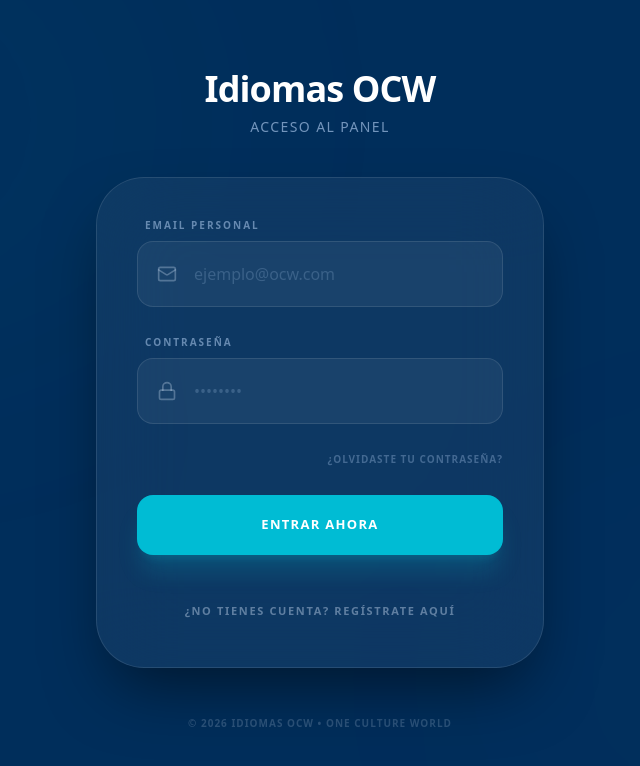
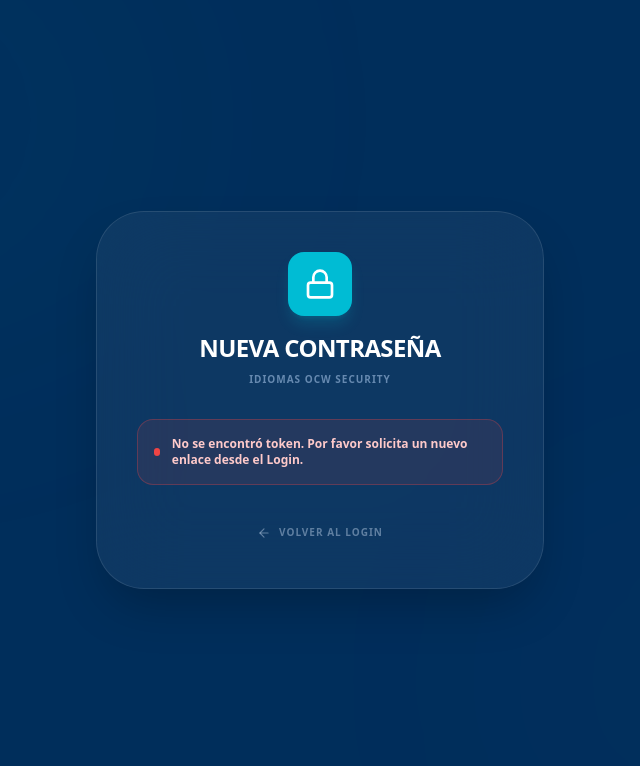
Before and after one commit to Idiomasocw-Org/certificate-generator-frontend, a React (Vite) app: page /reset-password in a window 1280 px wide. Before the commit this address led to /. Shown: the top 766 px of the page, without its empty margins (320-960 px from the left). Built offline with nearby package versions, Linux system fonts and the light colour scheme; no server answers.

Commit message:
feat: corrección de flujo de reset de contraseña y mejoras de accesibilidad

```diff
--- a/src/App.tsx
+++ b/src/App.tsx
@@ -23,7 +23,7 @@ function App() {
           <Routes>
             <Route path="/" element={<Login />} />
             <Route path="/login" element={<Login />} />
-            <Route path="/reset-password/:token" element={<ResetPassword />} />
+            <Route path="/reset-password" element={<ResetPassword />} />
             <Route
               path="/dashboard"
               element={
--- a/src/context/AuthContext.tsx
+++ b/src/context/AuthContext.tsx
@@ -71,7 +71,7 @@ export function AuthProvider({ children }: { children: React.ReactNode }) {
         setUser(null);
       }
     } catch (error) {
-      console.error("Error fetching user session:", error);
+      console.error("Error al obtener la sesión del usuario:", error);
       setUser(null);
     } finally {
       setLoading(false);
--- a/src/pages/Dashboard.tsx
+++ b/src/pages/Dashboard.tsx
@@ -94,10 +94,10 @@ export default function Dashboard() {
       setError(null);
       setRefreshHistory(prev => !prev);
 
-      // Show success toast
+      // Mostrar aviso de éxito
       showToast(`Certificado generado para ${studentName}`, 'success');
     } catch (error: any) {
-      console.error(error);
+      console.error("Error al generar certificado:", error);
       const errorMsg = error.message || 'Error al conectar con el servidor';
       setError(errorMsg);
       showToast(errorMsg, 'error');
@@ -165,8 +165,10 @@ export default function Dashboard() {
 
               <div className="space-y-4">
                 <div>
-                  <label className="text-[10px] font-black text-gray-400 uppercase tracking-widest ml-1 mb-2 block">Contraseña Actual</label>
+                  <label htmlFor="oldPassword" className="text-[10px] font-black text-gray-400 uppercase tracking-widest ml-1 mb-2 block pointer-events-none">Contraseña Actual</label>
                   <input
+                    id="oldPassword"
+                    name="oldPassword"
                     type="password"
                     required
                     className="w-full bg-gray-50 border border-gray-100 rounded-2xl px-5 py-4 focus:outline-none focus:ring-4 focus:ring-[#00bcd4]/10 focus:border-[#00bcd4]/40 transition-all font-semibold"
@@ -175,19 +177,24 @@ export default function Dashboard() {
                   />
                 </div>
                 <div>
-                  <label className="text-[10px] font-black text-gray-400 uppercase tracking-widest ml-1 mb-2 block">Nueva Contraseña</label>
+                  <label htmlFor="newPassword" className="text-[10px] font-black text-gray-400 uppercase tracking-widest ml-1 mb-2 block pointer-events-none">Nueva Contraseña</label>
                   <input
+                    id="newPassword"
+                    name="newPassword"
                     type="password"
                     required
-                    minLength={6}
+                    minLength={8}
                     className="w-full bg-gray-50 border border-gray-100 rounded-2xl px-5 py-4 focus:outline-none focus:ring-4 focus:ring-[#00bcd4]/10 focus:border-[#00bcd4]/40 transition-all font-semibold"
                     value={passwordForm.newPassword}
                     onChange={e => setPasswordForm({ ...passwordForm, newPassword: e.target.value })}
                   />
+                  <p className="text-[9px] text-gray-400 mt-1 ml-1">Mín. 8 caracteres, 1 mayúscula y 1 número</p>
                 </div>
                 <div>
-                  <label className="text-[10px] font-black text-gray-400 uppercase tracking-widest ml-1 mb-2 block">Confirmar Nueva Contraseña</label>
+                  <label htmlFor="confirmPassword" className="text-[10px] font-black text-gray-400 uppercase tracking-widest ml-1 mb-2 block pointer-events-none">Confirmar Nueva Contraseña</label>
                   <input
+                    id="confirmPassword"
+                    name="confirmPassword"
                     type="password"
                     required
                     className="w-full bg-gray-50 border border-gray-100 rounded-2xl px-5 py-4 focus:outline-none focus:ring-4 focus:ring-[#00bcd4]/10 focus:border-[#00bcd4]/40 transition-all font-semibold"
@@ -228,12 +235,14 @@ export default function Dashboard() {
 
             <form onSubmit={handleSubmit} className="p-8 space-y-6">
               <div>
-                <label className="text-[10px] font-black text-gray-400 uppercase tracking-[0.15em] ml-1 mb-2.5 block">Nombre del Estudiante</label>
+                <label htmlFor="studentName" className="text-[10px] font-black text-gray-400 uppercase tracking-[0.15em] ml-1 mb-2.5 block pointer-events-none">Nombre del Estudiante</label>
                 <div className="relative group">
-                  <div className="absolute left-4 top-1/2 -translate-y-1/2 text-gray-300 transition-colors group-focus-within:text-[#00bcd4]">
+                  <div className="absolute left-4 top-1/2 -translate-y-1/2 text-gray-300 transition-colors group-focus-within:text-[#00bcd4] pointer-events-none">
                     <User size={20} />
                   </div>
                   <input
+                    id="studentName"
+                    name="studentName"
                     className="w-full bg-gray-50/50 border border-gray-100 rounded-2xl pl-12 pr-4 py-4 focus:outline-none focus:ring-4 focus:ring-[#00bcd4]/10 focus:bg-white focus:border-[#00bcd4]/40 transition-all text-sm font-semibold text-[#002e5b] placeholder:text-gray-300"
                     placeholder="Ej: Barbara Arias"
                     value={studentName}
@@ -244,12 +253,14 @@ export default function Dashboard() {
               </div>
 
               <div>
-                <label className="text-[10px] font-black text-gray-400 uppercase tracking-[0.15em] ml-1 mb-2.5 block">Nivel CEFR</label>
+                <label htmlFor="level" className="text-[10px] font-black text-gray-400 uppercase tracking-[0.15em] ml-1 mb-2.5 block pointer-events-none">Nivel CEFR</label>
                 <div className="relative group">
-                  <div className="absolute left-4 top-1/2 -translate-y-1/2 text-gray-300 transition-colors group-focus-within:text-[#00bcd4]">
+                  <div className="absolute left-4 top-1/2 -translate-y-1/2 text-gray-300 transition-colors group-focus-within:text-[#00bcd4] pointer-events-none">
                     <Award size={20} />
                   </div>
                   <select
+                    id="level"
+                    name="level"
                     className="w-full bg-gray-50/50 border border-gray-100 rounded-2xl pl-12 pr-10 py-4 focus:outline-none focus:ring-4 focus:ring-[#00bcd4]/10 focus:bg-white focus:border-[#00bcd4]/40 transition-all text-sm font-semibold text-[#002e5b] appearance-none cursor-pointer"
                     value={level}
                     onChange={e => setLevel(e.target.value)}
@@ -266,12 +277,14 @@ export default function Dashboard() {
               </div>
 
               <div>
-                <label className="text-[10px] font-black text-gray-400 uppercase tracking-[0.15em] ml-1 mb-2.5 block">Fecha de Emisión</label>
+                <label htmlFor="issueDate" className="text-[10px] font-black text-gray-400 uppercase tracking-[0.15em] ml-1 mb-2.5 block pointer-events-none">Fecha de Emisión</label>
                 <div className="relative group">
-                  <div className="absolute left-4 top-1/2 -translate-y-1/2 text-gray-300 transition-colors group-focus-within:text-[#00bcd4]">
+                  <div className="absolute left-4 top-1/2 -translate-y-1/2 text-gray-300 transition-colors group-focus-within:text-[#00bcd4] pointer-events-none">
                     <Calendar size={20} />
                   </div>
                   <input
+                    id="issueDate"
+                    name="issueDate"
                     type="date"
                     className="w-full bg-gray-50/50 border border-gray-100 rounded-2xl pl-12 pr-4 py-4 focus:outline-none focus:ring-4 focus:ring-[#00bcd4]/10 focus:bg-white focus:border-[#00bcd4]/40 transition-all text-sm font-semibold text-[#002e5b] cursor-pointer"
                     value={date}
@@ -304,7 +317,7 @@ export default function Dashboard() {
         </div>
 
         <div className="lg:col-span-7">
-          <div className="bg-white rounded-[2.5rem] p-10 shadow-[0_20px_50px_rgba(0,0,0,0.04)] border border-gray-100 min-h-full transition-all hover:shadow-[0_20px_60px_rgba(0,0,0,0.06)]">
+          <div className="bg-white rounded-[2.5rem] p-10 shadow-[0_20px_50px_rgba(0,0,0,0.04)] border border-gray-100 min-h-full transition-all hover:shadow-[0_20px_60px_rgba(0,0,0,0.06)] overflow-hidden">
             <CertificateHistory refreshHistory={refreshHistory} />
           </div>
         </div>
--- a/src/pages/Login.tsx
+++ b/src/pages/Login.tsx
@@ -96,10 +96,12 @@ export default function Login() {
 
           <form onSubmit={handleAuth} className="space-y-7">
             <div className="space-y-2">
-              <label className="text-[10px] font-bold text-blue-200/50 uppercase tracking-[0.2em] ml-2 block">Email Personal</label>
+              <label htmlFor="email" className="text-[10px] font-bold text-blue-200/50 uppercase tracking-[0.2em] ml-2 block pointer-events-none">Email Personal</label>
               <div className="relative">
-                <Mail className="absolute left-5 top-1/2 -translate-y-1/2 text-blue-100/30 w-5 h-5" />
+                <Mail className="absolute left-5 top-1/2 -translate-y-1/2 text-blue-100/30 w-5 h-5 pointer-events-none" />
                 <input
+                  id="email"
+                  name="email"
                   type="email"
                   value={email}
                   onChange={(e) => setEmail(e.target.value)}
@@ -111,10 +113,12 @@ export default function Login() {
             </div>
 
             <div className="space-y-2">
-              <label className="text-[10px] font-bold text-blue-200/50 uppercase tracking-[0.2em] ml-2 block">Contraseña</label>
+              <label htmlFor="password" className="text-[10px] font-bold text-blue-200/50 uppercase tracking-[0.2em] ml-2 block pointer-events-none">Contraseña</label>
               <div className="relative">
-                <Lock className="absolute left-5 top-1/2 -translate-y-1/2 text-blue-100/30 w-5 h-5" />
+                <Lock className="absolute left-5 top-1/2 -translate-y-1/2 text-blue-100/30 w-5 h-5 pointer-events-none" />
                 <input
+                  id="password"
+                  name="password"
                   type="password"
                   value={password}
                   onChange={(e) => setPassword(e.target.value)}
@@ -186,10 +190,12 @@ export default function Login() {
 
             <form onSubmit={handleForgotPassword} className="space-y-6">
               <div className="space-y-2">
-                <label className="text-[10px] font-bold text-blue-200/50 uppercase tracking-widest ml-2 block">Email</label>
+                <label htmlFor="forgotEmail" className="text-[10px] font-bold text-blue-200/50 uppercase tracking-widest ml-2 block pointer-events-none">Email</label>
                 <div className="relative">
-                  <Mail className="absolute left-5 top-1/2 -translate-y-1/2 text-blue-100/30 w-5 h-5" />
+                  <Mail className="absolute left-5 top-1/2 -translate-y-1/2 text-blue-100/30 w-5 h-5 pointer-events-none" />
                   <input
+                    id="forgotEmail"
+                    name="forgotEmail"
                     type="email"
                     required
                     value={forgotEmail}
--- a/src/pages/ResetPassword.tsx
+++ b/src/pages/ResetPassword.tsx
@@ -1,16 +1,48 @@
-import React, { useState } from 'react';
-import { useParams, useNavigate } from 'react-router-dom';
+import React, { useState, useEffect } from 'react';
+import { useNavigate } from 'react-router-dom';
 import { Lock, Loader2, CheckCircle2, ArrowLeft } from 'lucide-react';
 
 const API_URL = import.meta.env.VITE_API_URL || 'http://localhost:3000';
 
 export default function ResetPassword() {
-    const { token } = useParams();
     const navigate = useNavigate();
     const [password, setPassword] = useState('');
     const [confirmPassword, setConfirmPassword] = useState('');
     const [loading, setLoading] = useState(false);
     const [status, setStatus] = useState({ type: '' as 'success' | 'error' | '', message: '' });
+    const [accessToken, setAccessToken] = useState<string | null>(null);
+    const [refreshToken, setRefreshToken] = useState<string | null>(null);
+
+    useEffect(() => {
+        // Supabase usa normalmente hash (#), pero algunas configs pueden usar search (?)
+        const hash = window.location.hash;
+        const search = window.location.search;
+
+        console.log('🔍 DEBUG: ResetPassword mount');
+        console.log('📍 Full URL:', window.location.href);
+        console.log('💾 Hash present:', !!hash, 'Search present:', !!search);
+
+        const params = new URLSearchParams(hash ? hash.substring(1) : search);
+        const token = params.get('access_token');
+        const refresh = params.get('refresh_token');
+        const errorCode = params.get('error_code');
+        const errorMsg = params.get('error_description');
+
+        if (errorCode || errorMsg) {
+            setStatus({ type: 'error', message: `Error de Supabase: ${errorMsg || errorCode}` });
+            return;
+        }
+
+        if (token) {
+            setAccessToken(token);
+            if (refresh) setRefreshToken(refresh);
+            // Eliminamos replaceState de aquí para evitar condiciones de carrera con React Strict Mode en desarrollo
+        } else if (!hash && !search) {
+            setStatus({ type: 'error', message: 'No se encontró token. Por favor solicita un nuevo enlace desde el Login.' });
+        } else {
+            setStatus({ type: 'error', message: 'El enlace no contiene un token válido. Intenta solicitar uno nuevo.' });
+        }
+    }, []);
 
     const handleSubmit = async (e: React.FormEvent) => {
         e.preventDefault();
@@ -19,20 +51,33 @@ export default function ResetPassword() {
             return;
         }
 
+        if (!accessToken) {
+            setStatus({ type: 'error', message: 'Sesión no válida. Vuelve a solicitar el correo de recuperación.' });
+            return;
+        }
+
         setLoading(true);
         setStatus({ type: '', message: '' });
 
         try {
-            const response = await fetch(`${API_URL}/api/auth/reset-password`, {
+            // Usamos el endpoint update-password que requiere autenticación.
+            // Proporcionamos el token de acceso del enlace de recuperación (que inicia sesión al usuario).
+            const response = await fetch(`${API_URL}/api/auth/update-password`, {
                 method: 'POST',
-                headers: { 'Content-Type': 'application/json' },
-                body: JSON.stringify({ token, newPassword: password }),
+                headers: {
+                    'Content-Type': 'application/json',
+                    'Authorization': `Bearer ${accessToken}`
+                },
+                body: JSON.stringify({ password, refreshToken }),
             });
 
             const data = await response.json();
             if (!response.ok) throw new Error(data.error || 'Error al restablecer contraseña');
 
-            setStatus({ type: 'success', message: '¡Tu contraseña ha sido actualizada! Ahora puedes iniciar sesión.' });
+            // Seguridad: Limpiar el hash/search de la URL solo DESPUÉS del éxito
+            window.history.replaceState(null, '', window.location.pathname);
+
+            setStatus({ type: 'success', message: '¡Tu contraseña ha sido actualizada! Redirigiendo...' });
             setTimeout(() => navigate('/login'), 3000);
         } catch (err: any) {
             setStatus({ type: 'error', message: err.message });
@@ -66,29 +111,40 @@ export default function ResetPassword() {
                         </div>
                     )}
 
-                    {status.type !== 'success' && (
+                    {!accessToken && !status.message && (
+                        <div className="text-center text-sm text-blue-200/60 mb-6">
+                            Verificando enlace...
+                        </div>
+                    )}
+
+                    {accessToken && status.type !== 'success' && (
                         <form onSubmit={handleSubmit} className="space-y-6">
                             <div className="space-y-2">
-                                <label className="text-[10px] font-bold text-blue-200/50 uppercase tracking-widest ml-2 block">Nueva Contraseña</label>
+                                <label htmlFor="password" className="text-[10px] font-bold text-blue-200/50 uppercase tracking-widest ml-2 block pointer-events-none">Nueva Contraseña</label>
                                 <div className="relative">
-                                    <Lock className="absolute left-5 top-1/2 -translate-y-1/2 text-blue-100/30 w-5 h-5" />
+                                    <Lock className="absolute left-5 top-1/2 -translate-y-1/2 text-blue-100/30 w-5 h-5 pointer-events-none" />
                                     <input
+                                        id="password"
+                                        name="password"
                                         type="password"
                                         required
-                                        minLength={6}
+                                        minLength={8}
                                         value={password}
                                         onChange={(e) => setPassword(e.target.value)}
                                         className="w-full bg-white/5 border border-white/10 rounded-2xl pl-14 pr-6 py-5 focus:outline-none focus:ring-2 focus:ring-[#00bcd4]/50 transition-all font-medium"
                                         placeholder="••••••••"
                                     />
+                                    <p className="text-[9px] text-blue-200/30 mt-1 ml-2">Mín. 8 caracteres, 1 mayúscula y 1 número</p>
                                 </div>
                             </div>
 
                             <div className="space-y-2">
-                                <label className="text-[10px] font-bold text-blue-200/50 uppercase tracking-widest ml-2 block">Confirmar Contraseña</label>
+                                <label htmlFor="confirmPassword" className="text-[10px] font-bold text-blue-200/50 uppercase tracking-widest ml-2 block pointer-events-none">Confirmar Contraseña</label>
                                 <div className="relative">
-                                    <Lock className="absolute left-5 top-1/2 -translate-y-1/2 text-blue-100/30 w-5 h-5" />
+                                    <Lock className="absolute left-5 top-1/2 -translate-y-1/2 text-blue-100/30 w-5 h-5 pointer-events-none" />
                                     <input
+                                        id="confirmPassword"
+                                        name="confirmPassword"
                                         type="password"
                                         required
                                         value={confirmPassword}
```
